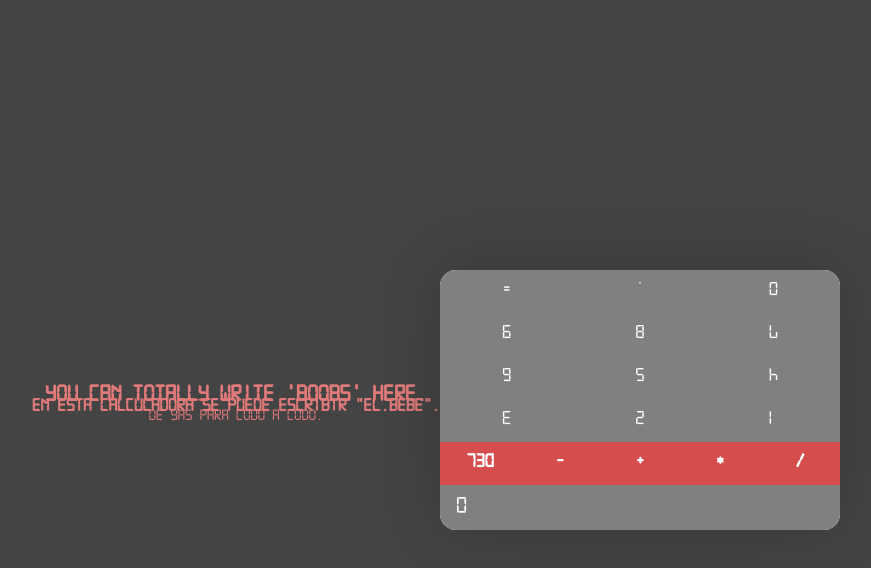
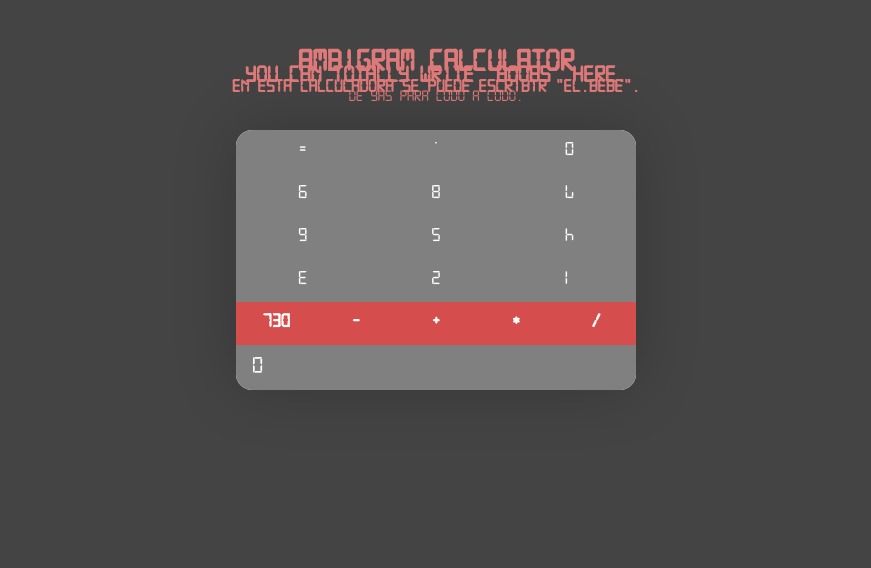
Before and after one commit to yaspyrih/reactCalculator, a React (Create React App) app: page / in a window 1280 px wide. Shown: the top 568 px of the page, without its empty margins (204-1075 px from the left). Built offline with nearby package versions, Linux system fonts and the light colour scheme; the HTML template or start-up script is replaced by a standard one.

Commit message:
CSS alignment

```diff
--- a/src/App.js
+++ b/src/App.js
@@ -18,7 +18,6 @@ function App() {
     setCalc(calc + value);
 
     if(!ops.includes(value)) {
-      //eslint-disable-next-line
       setResult(eval(calc + value).toString());
     }
   }
@@ -55,6 +54,7 @@ function App() {
   return (
     <div className="App">
       <div className="Text">
+      <h1>Ambigram Calculator</h1>
       <h2>You can totally write 'BOOBS' here.</h2>
       <h3>En esta calculadora se puede escribir "EL.BEBE".</h3>
       <p>De Yas para Codo a Codo.</p>
--- a/src/index.css
+++ b/src/index.css
@@ -24,11 +24,14 @@ body {
 .Text {
     color: #e07a7a;
     text-align: center;
-    display: inline-block;
+    display: inline-flexbox;
+    flex-direction: column;
+    margin: 2em;
 }
 
 .App {
-    display: flex;
+    display: inline-flexbox;
+    flex-direction: column;
     min-height: 100vh;
     align-items: center;
     justify-content: center;
@@ -36,6 +39,7 @@ body {
 }
 
 .calculator {
+    margin: auto;
     transform: rotate(180deg);
     width: 100%;
     max-width: 400px;
```
